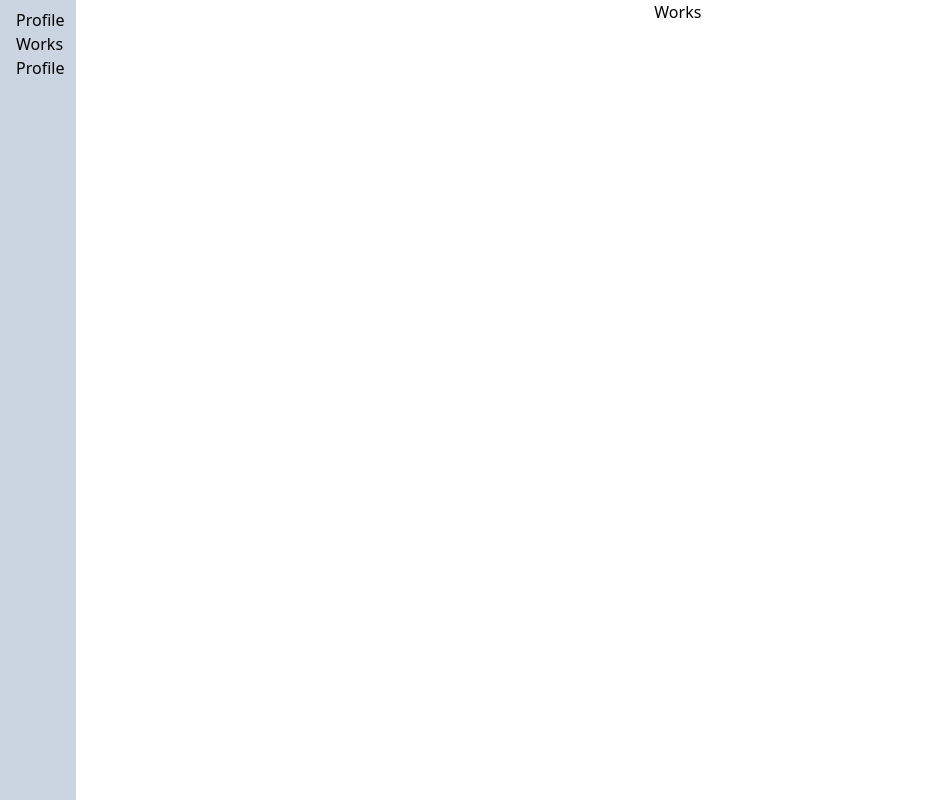
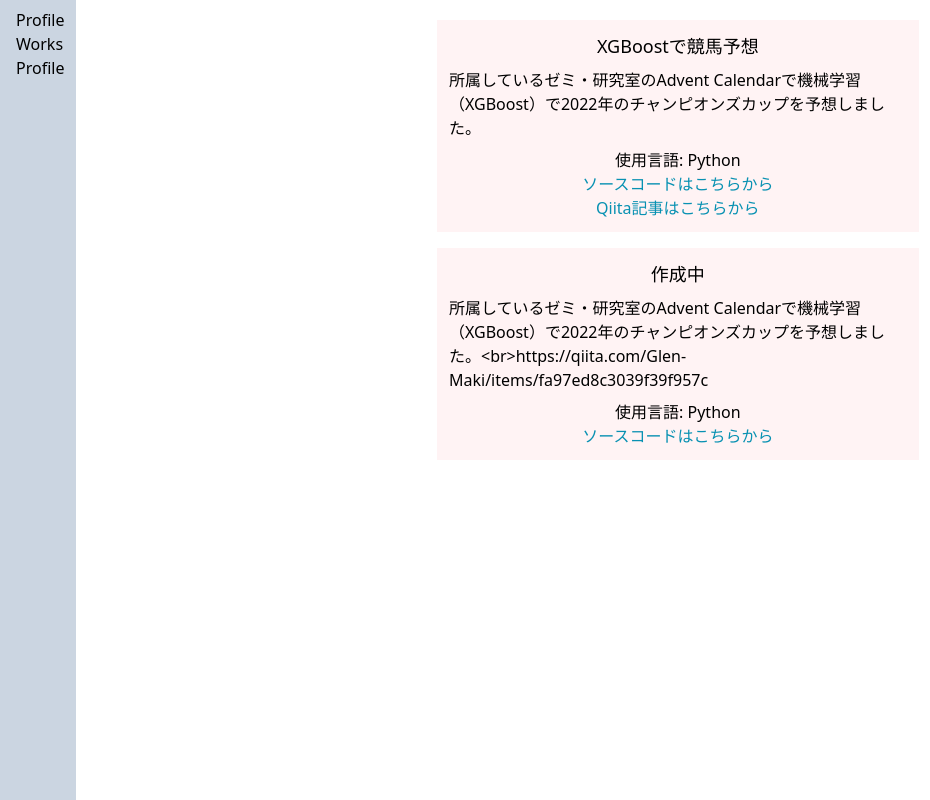
Before and after one commit to Glen-Maki/my-portfolio, a React (Create React App) app: page /Works in a window 1280 px wide. Shown: the whole page, without its empty margins (0-930 px from the left). Built offline with nearby package versions, Linux system fonts and the light colour scheme.

Commit message:
[add] 制作物のコンポネント

```diff
--- /dev/null
+++ b/src/Components/worksComponents/WorksCards.tsx
@@ -0,0 +1,42 @@
+import { SVGProps } from "react";
+
+type WorksCardsProps = {
+  //image: string;
+  title: string;
+  contents: string;
+  url: string;
+  lang: string;
+  qiitaUrl: string | null;
+};
+
+export const WorksCards = ({
+  title,
+  contents,
+  url,
+  lang,
+  qiitaUrl,
+}: WorksCardsProps) => {
+  return (
+    <div className="h-fit	w-full bg-rose-50/80 p-3">
+      <div className="text-lg">{title}</div>
+      {/* ここから内容 */}
+      <div className="mt-2 h-full w-full text-left">
+        <p>{contents}</p>
+      </div>
+      <div className="mt-2 h-full w-full">
+        <p>使用言語: {lang}</p>
+        <a href={url} className="text-cyan-600 visited:text-violet-700">
+          ソースコードはこちらから
+        </a>
+        <br />
+        {qiitaUrl ? (
+          <a href={qiitaUrl} className="text-cyan-600 visited:text-violet-700">
+            Qiita記事はこちらから
+          </a>
+        ) : (
+          <></>
+        )}
+      </div>
+    </div>
+  );
+};
--- a/src/Page/Works.tsx
+++ b/src/Page/Works.tsx
@@ -1,3 +1,23 @@
+import { WorksCards } from "../Components/worksComponents/WorksCards";
+import image from "../Image/077m.jpeg";
+import works_json from "../data/works.json";
+
 export const Works = () => {
-  return <>Works</>;
+  return (
+    <div className="flex min-h-screen flex-col items-center gap-4 pt-5">
+      {works_json.map((work) => {
+        return (
+          <div className="w-2/5" key={work.title}>
+            <WorksCards
+              title={work.title}
+              lang={work.lang}
+              url={work.url}
+              contents={work.contents}
+              qiitaUrl={work.qiita_url ? work.qiita_url : null}
+            />
+          </div>
+        );
+      })}
+    </div>
+  );
 };
--- /dev/null
+++ b/src/data/works.json
@@ -0,0 +1,15 @@
+[
+  {
+    "title": "XGBoostで競馬予想",
+    "url": "https://github.com/Glen-Maki/keiba-xgboost",
+    "contents": "所属しているゼミ・研究室のAdvent Calendarで機械学習（XGBoost）で2022年のチャンピオンズカップを予想しました。",
+    "lang": "Python",
+    "qiita_url": "https://qiita.com/Glen-Maki/items/fa97ed8c3039f39f957c"
+  },
+  {
+    "title": "作成中",
+    "url": "https://github.com/Glen-Maki/keiba-xgboost",
+    "contents": "所属しているゼミ・研究室のAdvent Calendarで機械学習（XGBoost）で2022年のチャンピオンズカップを予想しました。<br>https://qiita.com/Glen-Maki/items/fa97ed8c3039f39f957c",
+    "lang": "Python"
+  }
+]
```
